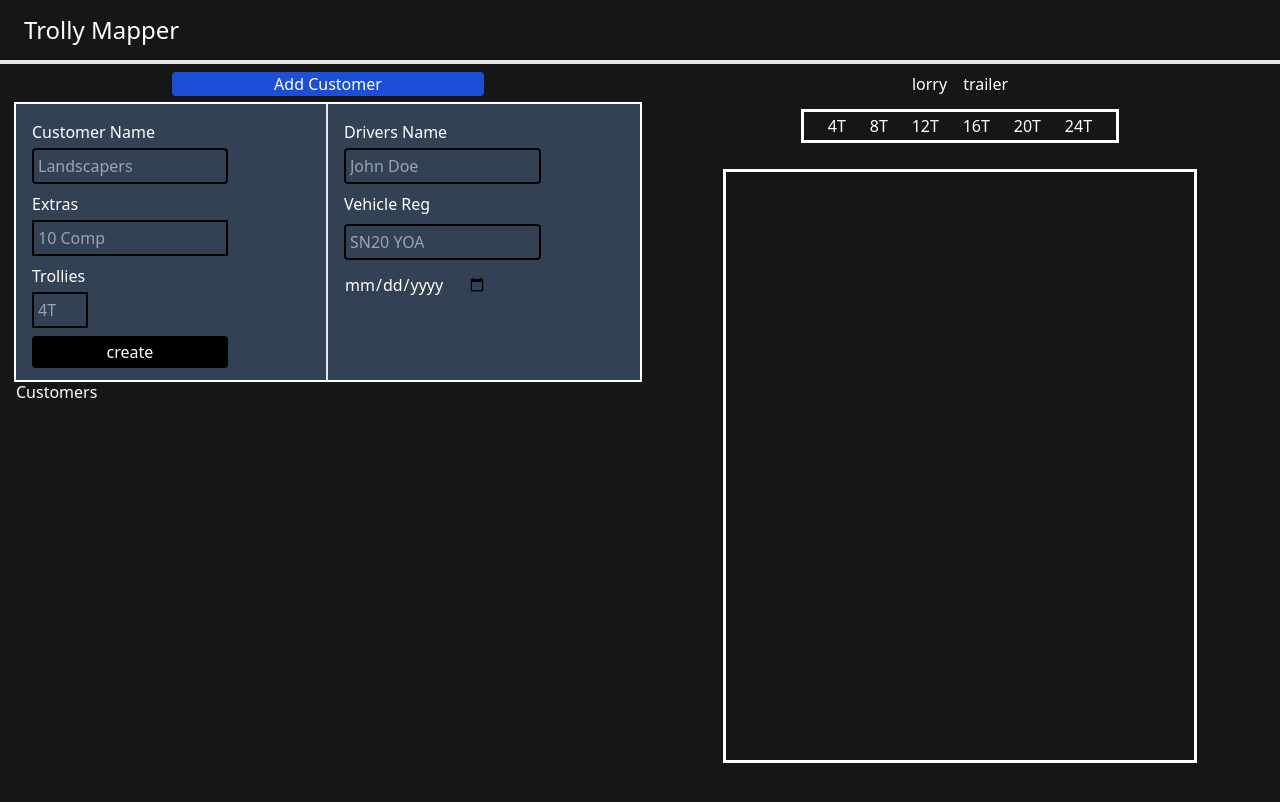
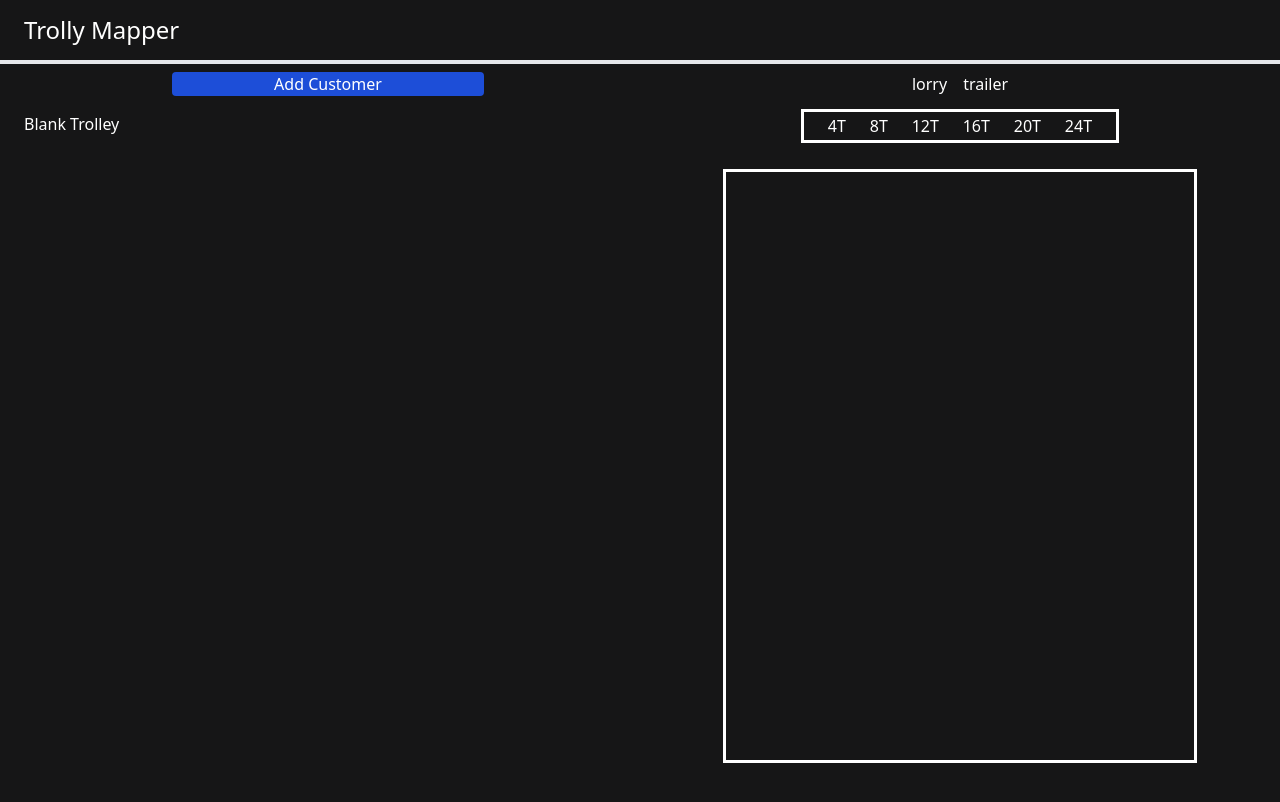
Before and after one commit to LGRV-alt/trolley-mapper, a React (Vite) app: page / in a window 1280 px wide. Shown: the top 802 px of the page. Built offline with nearby package versions, Linux system fonts and the light colour scheme.

Commit message:
working on customer section
made changes to the new customer inputs

```diff
--- a/src/components/Content.jsx
+++ b/src/components/Content.jsx
@@ -3,7 +3,7 @@ import CustomerSection from "./CustomerSection";
 import { useState } from "react";
 
 function Content() {
-  const [customerValue, setCustomerValue] = useState("blank");
+  const [customerValue, setCustomerValue] = useState("");
 
   return (
     <div className="h-full grid grid-cols-2 grid-rows-1 bg-[#161617]">
--- a/src/components/Customer.jsx
+++ b/src/components/Customer.jsx
@@ -7,11 +7,16 @@ function Customer({ customerList, onClick }) {
         <div
           key={index}
           onClick={() => onClick([item.name])}
-          className="border-2 border-white w-1/2"
+          className=" w-1/2 h-12 grid grid-rows-1 grid-cols-[40%_10%_50%]  hover:text-blue-500 hover:cursor-pointer"
         >
-          <h3>{item.name}</h3>
-          {item.trollies.length > 0 ? <p>{item.trollies}T</p> : null}
-          <p>{item.extras}</p>
+          <h3 className="flex text-lg ml-2 items-center">{item.name}</h3>
+          {item.trollies.length > 0 ? (
+            <p className=" text-red-500 flex justify-center items-center">
+              {" "}
+              {item.trollies}T
+            </p>
+          ) : null}
+          <p className="text-red-500 flex items-center">{item.extras}</p>
         </div>
       ))}
     </div>
--- a/src/components/CustomerSection.jsx
+++ b/src/components/CustomerSection.jsx
@@ -5,7 +5,7 @@ import Customer from "./Customer";
 
 function CustomerSection({ onClick }) {
   const [customerList, setCustomerList] = useState([]);
-  const [showCustomerList, setShowCustomerList] = useState(true);
+  const [showCustomerList, setShowCustomerList] = useState(false);
   const [vehicleForm, setVehicleForm] = useState({
     driver: "",
     vehicleReg: "",
@@ -35,11 +35,13 @@ function CustomerSection({ onClick }) {
           />
         </div>
       ) : null}
-
-      {/* TODO - Change this to a component for each customer */}
-
+      <h3
+        className="ml-2 mt-2 hover:text-blue-500 hover:cursor-pointer"
+        onClick={() => onClick("Blank Trolley")}
+      >
+        Blank Trolley
+      </h3>
       <div>
-        <h2>Customers</h2>
         <Customer customerList={customerList} onClick={onClick} />
       </div>
     </div>
--- a/src/index.css
+++ b/src/index.css
@@ -10,5 +10,5 @@
 
 html {
   height: 100vh;
-  background-color: black;
+  background-color: #161617;
 }
```
